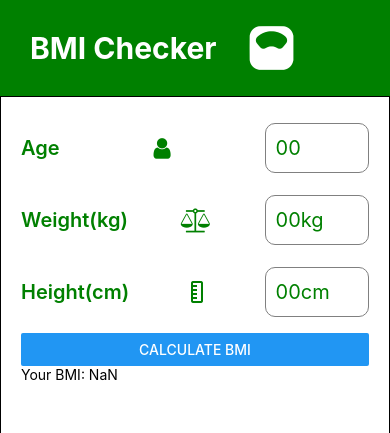
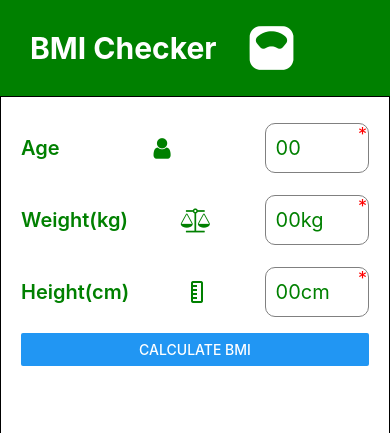
Before and after one commit to segvndo/MassChecker, a React Native app in the folder BMIChecker/: screen / in a window 390 px wide. Both pictures are taken after typing "Sample", "Sample", "Sample" into the empty fields and a click on the button "CALCULATE BMI". Shown: the top 433 px of the page. Built offline with nearby package versions, Linux system fonts and the light colour scheme.

Commit message:
Add conditions, errors, and notifications to successful submission

```diff
--- a/BMIChecker/components/InputFields.tsx
+++ b/BMIChecker/components/InputFields.tsx
@@ -7,19 +7,45 @@ const InputFields: React.FC = () => {
   const [weight, setWeight] = useState('');
   const [height, setHeight] = useState('');
   const [age, setAge] = useState('');
+  const [errors, setErrors] = useState<{ [key: string]: string }>({});
   const [bmi, setBMI] = useState<number | null>(null);
 
-  const handleNumericChange = (inputText: string, setter: React.Dispatch<React.SetStateAction<string>>) => {
+  const handleNumericChange = (inputText: string, setter: React.Dispatch<React.SetStateAction<string>>, field: string) => {
     const numericInput = inputText.replace(/[^0-9]/g, '');
     const limitedInput = numericInput.slice(0, 3);
     setter(limitedInput);
+
+    // Validate input
+    if (!limitedInput) {
+      setErrors(prevErrors => ({ ...prevErrors, [field]: '*' }));
+    } else {
+      setErrors(prevErrors => ({ ...prevErrors, [field]: '' }));
+    }
   };
 
   const calculateBMI = () => {
+    // Validate all input fields before proceeding
+    if (!age || !weight || !height) {
+      setErrors({
+        age: !age ? '*' : '',
+        weight: !weight ? '*' : '',
+        height: !height ? '*' : '',
+      });
+      return;
+    }
+
+    // Calculate BMI if all fields are filled
     const weightInKg = parseFloat(weight);
     const heightInM = parseFloat(height) / 100; // Convert height from cm to m
     const bmiValue = weightInKg / (heightInM * heightInM);
+    // Reset errors
+    setErrors({});
     setBMI(bmiValue);
+
+    // Clear input fields
+    setWeight('');
+    setHeight('');
+    setAge('');
   };
 
   return (
@@ -29,21 +55,23 @@ const InputFields: React.FC = () => {
         <FontAwesome name="user" size={24} color="#008000" />
         <TextInput
           style={styles.inputField}
-          onChangeText={(text) => handleNumericChange(text, setAge)}
+          onChangeText={(text) => handleNumericChange(text, setAge, 'age')}
           value={age}
           placeholder='00'
         />
+        {errors.age && <Text style={styles.error}>{errors.age}</Text>}
       </View>
       <View style={styles.inputRow}>
         <Text style={styles.titles}>Weight(kg)</Text>
         <FontAwesome name="balance-scale" size={24} color="#008000" />
         <TextInput
           style={styles.inputField}
-          onChangeText={(text) => handleNumericChange(text, setWeight)}
+          onChangeText={(text) => handleNumericChange(text, setWeight, 'weight')}
           value={weight}
           keyboardType='numeric'
           placeholder='00kg'
         />
+        {errors.weight && <Text style={styles.error}>{errors.weight}</Text>}
       </View>
       <View style={styles.inputRow}>
         <Text style={styles.titles}>Height(cm)</Text>
@@ -52,14 +80,19 @@ const InputFields: React.FC = () => {
         </View>
         <TextInput
           style={styles.inputField}
-          onChangeText={(text) => handleNumericChange(text, setHeight)}
+          onChangeText={(text) => handleNumericChange(text, setHeight, 'height')}
           value={height}
           keyboardType='numeric'
           placeholder='00cm'
         />
+        {errors.height && <Text style={styles.error}>{errors.height}</Text>}
       </View>
-      <Button title='Calculate BMI' onPress={calculateBMI} />
-      {bmi !== null && <Text>Your BMI: {bmi.toFixed(2)}</Text>}
+      <View >
+        <Button title='Calculate BMI' onPress={calculateBMI} />
+      </View>
+      <View>
+        {bmi !== null && <Text style={styles.result}>Your BMI: {bmi.toFixed(2)}</Text>}
+      </View>
     </View>
   );
 };
@@ -71,6 +104,7 @@ const styles = StyleSheet.create({
     color: '#008000',
   },
   inputRow: {
+    position: 'relative',
     flexDirection: 'row',
     alignItems: 'center',
     justifyContent: 'space-between',
@@ -92,6 +126,27 @@ const styles = StyleSheet.create({
     marginVertical: 6,
     fontSize: 20,
     color: '#008000'
+  },
+  button: {
+    backgroundColor: '#008000',
+    padding: 10,
+    borderRadius: 10,
+    marginVertical: 10,
+  },
+  result: {
+    fontSize: 20,
+    fontWeight: '600',
+    color: '#008000',
+    marginTop: 10,
+    textAlign: 'center',
+  },
+  error: {
+    color: 'red',
+    fontSize: 18,
+    marginTop: 5,
+    position: 'absolute',
+    top: 2,
+    right: 2,
   }
 });
 
```
Also changed, not shown: BMIChecker/components/BmiCalculator.tsx (deleted, +0 -26 lines).
